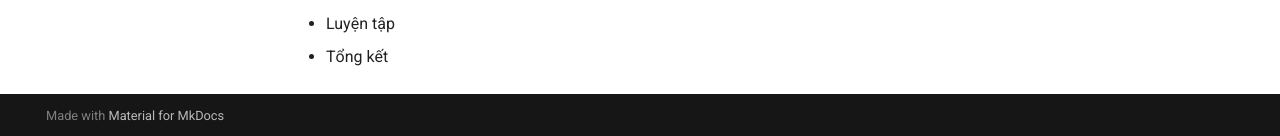
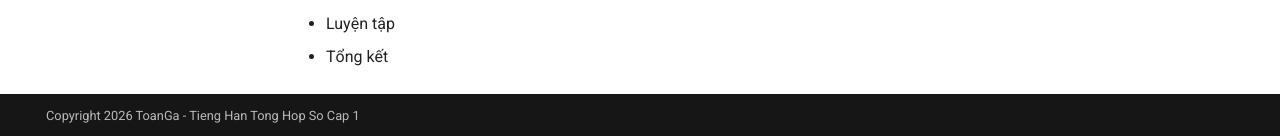
Before and after one commit to toanGa/tienghan-quyen1, an MkDocs documentation site: the page built from docs/index.md, in a window 1280 px wide and 900 px high, scrolled down 1413 px. Shown: the part 761-897 px from the top of the window. Built offline with MkDocs 1.6.1 and Material for MkDocs 9.7.7, drawn with Linux system fonts in a browser that asks for light colours.

Commit message:
Hide Material generator footer

```diff
--- a/mkdocs.yml
+++ b/mkdocs.yml
@@ -53,6 +53,11 @@ markdown_extensions:
       emoji_index: !!python/name:material.extensions.emoji.twemoji
       emoji_generator: !!python/name:material.extensions.emoji.to_svg
 
+copyright: Copyright 2026 ToanGa - Tieng Han Tong Hop So Cap 1
+
+extra:
+  generator: false
+
 nav:
   - Trang chủ: index.md
   - Bài học:
```
